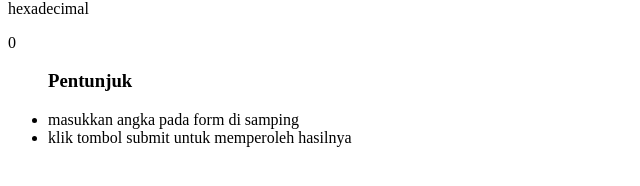
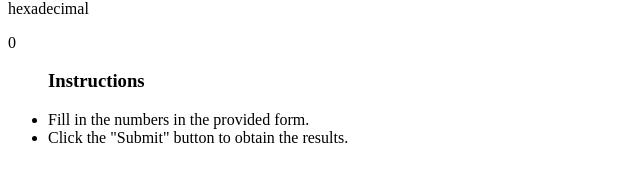
Before and after one commit to CodeWithZaky/number-converter, a Next.js app: page /binary in a window 1280 px wide. Shown: the part 480-666 px from the top of the page, without its empty margins (0-640 px from the left). Built offline with nearby package versions, Linux system fonts and the light colour scheme.

Commit message:
update to english lang

```diff
--- a/src/components/molecules/Guides.tsx
+++ b/src/components/molecules/Guides.tsx
@@ -2,9 +2,9 @@ const Guides = () => {
   return (
     <div className="flex-col justify-start hidden w-1/4 h-full gap-5 p-10 border-l border-retroBrown/10 md:flex">
       <ul className="list-decimal list-inside text-retroBrown">
-        <h3 className="mb-2 font-semibold">Pentunjuk</h3>
-        <li>masukkan angka pada form di samping</li>
-        <li>klik tombol submit untuk memperoleh hasilnya</li>
+        <h3 className="mb-2 font-semibold">Instructions</h3>
+        <li>Fill in the numbers in the provided form.</li>
+        <li>{`Click the "Submit" button to obtain the results.`}</li>
       </ul>
     </div>
   );
```
